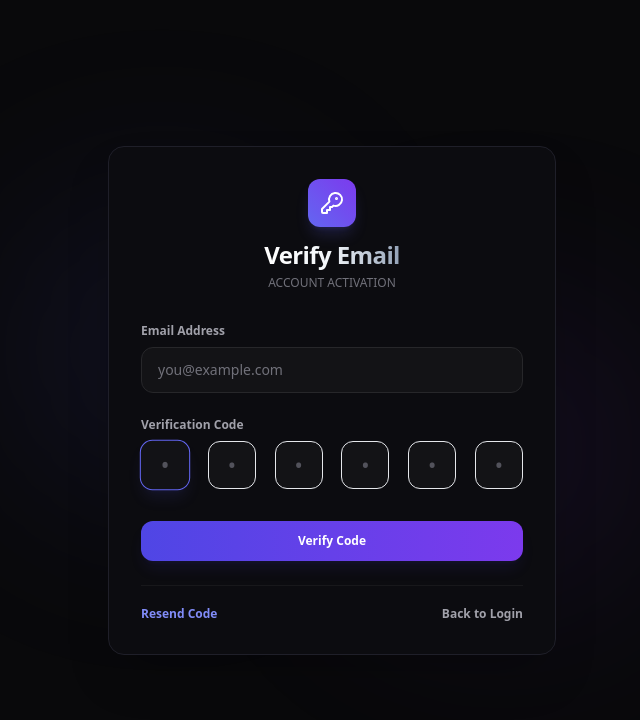
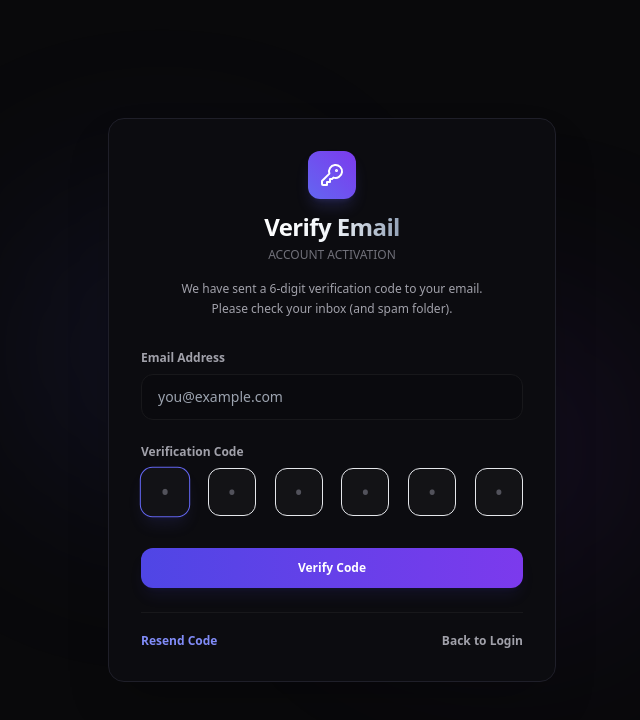
Before and after one commit to DebaA17/kyreqo, a React (Vite) app in the folder frontend/: page /verify-email in a window 1280 px wide. Shown: the top 720 px of the page, without its empty margins (308-948 px from the left). Built offline with nearby package versions, Linux system fonts and the light colour scheme.

Commit message:
feat(auth): make email input read-only on verify and add verification help text

```diff
--- a/frontend/src/pages/Register.tsx
+++ b/frontend/src/pages/Register.tsx
@@ -85,7 +85,7 @@ export default function Register() {
         avatar: finalAvatar,
         turnstile_token: turnstileToken || '',
       });
-      navigate('/', { replace: true });
+      navigate(`/verify-email?email=${encodeURIComponent(email)}`, { replace: true });
     } catch (err) {
       void err;
     }
--- a/frontend/src/pages/VerifyEmail.tsx
+++ b/frontend/src/pages/VerifyEmail.tsx
@@ -9,7 +9,7 @@ export default function VerifyEmail() {
   const initialEmail = searchParams.get('email') || '';
 
   const { loadProfile, accessToken } = useAuthStore();
-  const [email, setEmail] = useState(initialEmail);
+  const [email] = useState(initialEmail);
   const [otp, setOtp] = useState('');
   const [status, setStatus] = useState<'idle' | 'loading' | 'success' | 'error'>('idle');
   const [errorMessage, setErrorMessage] = useState<string | null>(null);
@@ -90,6 +90,10 @@ export default function VerifyEmail() {
             Verify Email
           </h1>
           <p className="text-xs text-zinc-500 font-medium mt-1 uppercase">Account Activation</p>
+          <p className="text-xs text-zinc-400 text-center mt-4 max-w-xs leading-relaxed">
+            We have sent a 6-digit verification code to your email. Please check your inbox (and
+            spam folder).
+          </p>
         </div>
 
         {status === 'loading' && (
@@ -131,10 +135,10 @@ export default function VerifyEmail() {
               <input
                 type="email"
                 value={email}
-                onChange={e => setEmail(e.target.value)}
+                readOnly
                 placeholder="you@example.com"
                 required
-                className="w-full px-4 py-3 bg-zinc-900/60 border border-zinc-800 rounded-xl text-sm text-zinc-200 placeholder-zinc-500 focus:outline-none focus:border-zinc-700 transition"
+                className="w-full px-4 py-3 bg-zinc-950/40 border border-zinc-900 rounded-xl text-sm text-zinc-500 cursor-not-allowed focus:outline-none transition"
               />
             </div>
 
--- a/frontend/src/store/authStore.ts
+++ b/frontend/src/store/authStore.ts
@@ -88,8 +88,7 @@ export const useAuthStore = create<AuthState & AuthActions>((set, get) => {
           body: JSON.stringify(data),
           skipAuth: true,
         });
-
-        await get().login(data.email, data.password);
+        set({ isLoading: false });
       } catch (err) {
         const message =
           err instanceof Error ? err.message : 'Registration failed. Please check your details.';
```
